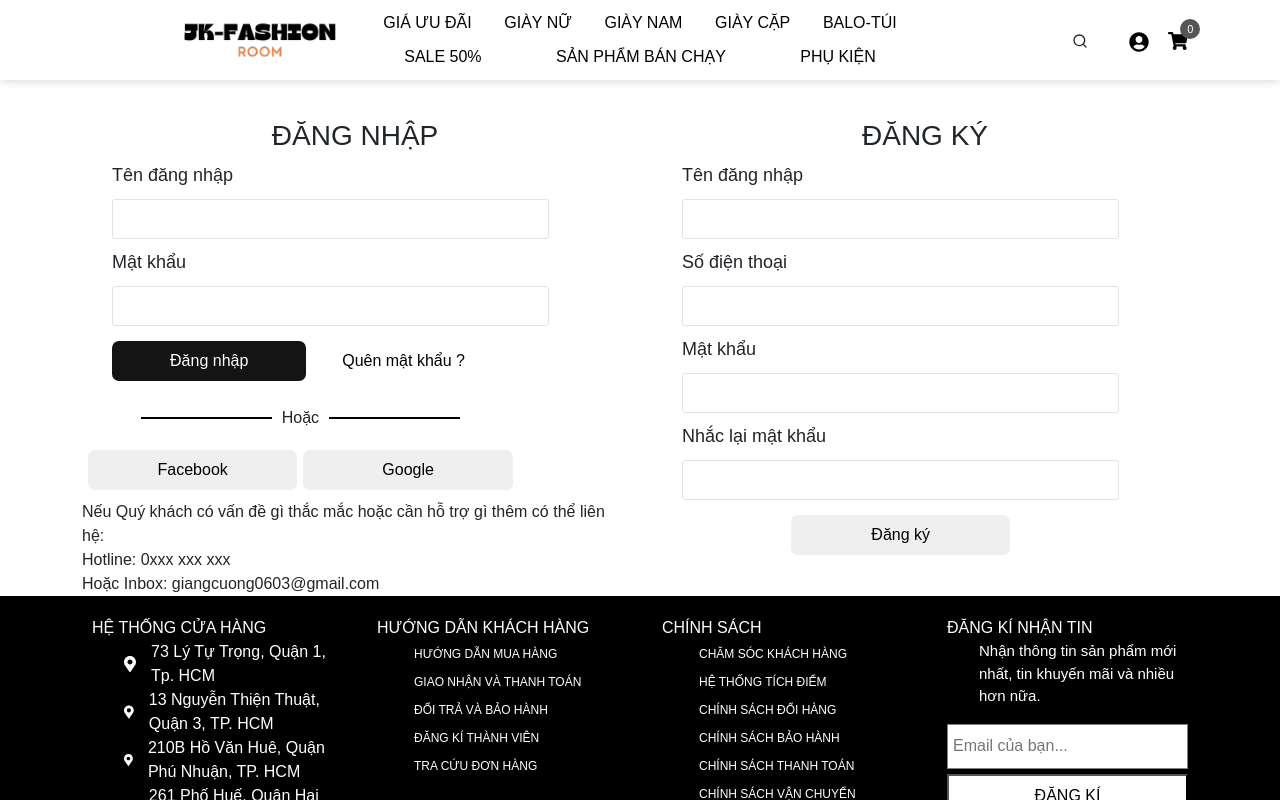
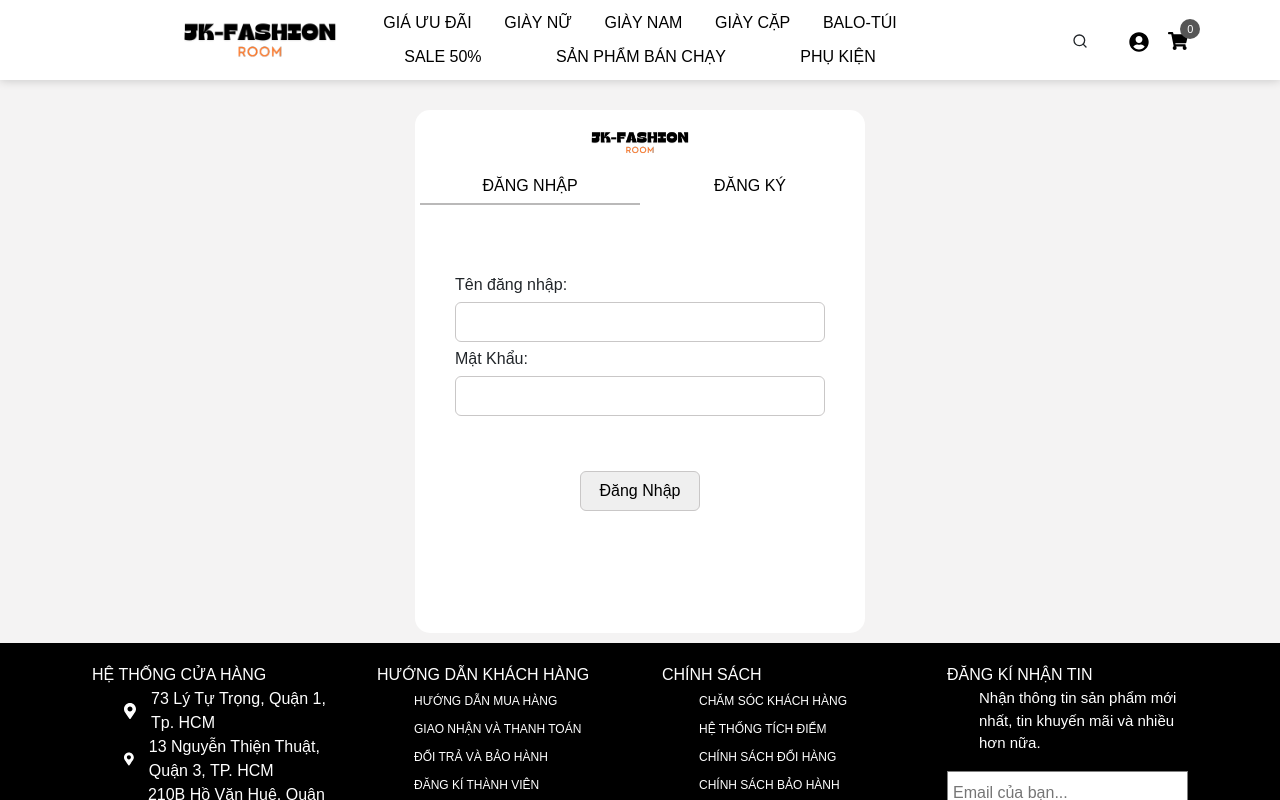
Before and after one commit to Mr-jk03/fashion-web, a React (Create React App) app: page /userform in a window 1280 px wide. Shown: the top 800 px of the page. Built offline with nearby package versions, Linux system fonts and the light colour scheme; a web font is replaced by a local one.

Commit message:
userform 6

```diff
--- a/src/components/Header/User/UserForm/UserForm.css
+++ b/src/components/Header/User/UserForm/UserForm.css
@@ -1,169 +1,117 @@
 .main-userform{
     padding-top: 100px;
+    background-color: rgba(239, 237, 237, 0.667);
 }
-.main-form-us{
-    margin-top: 15px;
+
+.main-userfrom{
+    height: auto;
+    width: 450px;
+    padding: 10px 5px;
+    background-color: rgb(255, 255, 255);
+    margin: 10px auto;
+    border-radius: 15px;
 }
-.sign-cha{
-    height: auto;
 
+.userfrom-logo{
+    height: 45px;
+    width: 100%;
+    display: flex;
+    justify-content: center;
 }
-.sign-cha .text-us{
+.userfrom-logo img{
+    height: 100%;
+    width: auto;
+}
+
+.button-tab{
+    height: 43px;
+    width: 100%;
+    padding: 2px 0;
+    display: flex;
+    justify-content: space-around;
+}
+
+.button-tab button{
+    height: 38px;
+    width: 50%;
+    border: none;
+    background-color: #fff;
+    position: relative;
+    outline: none;
+    transition: color 0.3s ease;
+}
+
+.button-tab button::after {
+    content: ''; /* Tạo một phần tử trống */
+    position: absolute;
+    bottom: 0;
+    left: 0;
+    width: 0%;
+    height: 2px;
+    background-color: rgb(186, 185, 185);
+    transition: width 0.3s ease;
+}
+
+.main-input{
+    height: 415px;
+    width: 100%;
+    padding: 5px;
+    position: relative;
+}
+
+.formSignIn{
+    position: absolute;
+    top: 60px;
+    left: 0;
     height: auto;
     width: 100%;
-    text-align: center;
-}
-.text-us span{
-    font-size: 28px;
-    font-weight: 400;
-}
-.input-info-us{
-    height: auto;
+    padding: 5px 35px;
     display: grid;
-    padding: 0 30px;
 }
 
-.input-info-us label{
-    font-size: 18px;
+.formSignIn input{
+    height: 40px;
+    border: 1px solid rgb(201, 199, 199);
+    border-radius: 6px;
+    outline: none;
+    padding: 10px;
     margin: 5px 0;
 }
-.input-info-us input{
+.formSignIn button{
     height: 40px;
-    width: 90%;
-    border-radius: 3px;
-    border: 1px solid #e2e2e2;
-    outline: none;
-    padding: 0 15px;
-    margin: 5px 0;
-}
-
-.button-sign-forgot{
-    height: auto;
-    width: 80%;
-    padding: 5px 0;
-    margin: 5px 0;
-    display: flex;
-    justify-content: space-evenly;
-}
-
-.button-sign-forgot button{
-    height: 40px;
-    border-radius: 7px;
-    border: none;
-}
-.button-sign-forgot button:nth-child(1){
-    background-color: #151414;
-    color: #fff;
-}
-.button-sign-forgot button:nth-child(2){
-    background-color: #fff;
-}
-.button-sign-forgot button:nth-child(2):hover{
-    color: rgb(12, 138, 241);
-    transition: 0.1s ease-in-out;
-}
-
-.br{
-    height: auto;
-    width: 80%;
-    display: flex;
-    justify-content: center;
-    align-items: center;
-    margin: 15px 0;
-}
-.br div{
-    height: 1px;
-    width: 30%;
-    border: 1px solid black;
-    margin: 0 10px;
-}
-
-.button-forgot{
-    height: auto;
-    width: 80%;
-    padding: 5px 0;
-    margin: 5px 0;
-    display: none;
-}
-
-.button-forgot button{
-    height: 38px;
-    width: 50%;
-    border-radius: 3px;
-    border: none;
-    outline: none;
+    width: 120px;
+    margin: 50px auto 0;
+    border: 1px solid rgb(201, 199, 199);
+    border-radius: 6px;
 }
 
 
-.button-face-google{
+.formSignUp{
+    position: absolute;
+    top: 25px;
+    left: 0;
     height: auto;
-    width: 80%;
-    padding: 5px 0;
-    margin: 5px 0;
-    display: flex;
-    justify-content: space-evenly;
+    width: 100%;
+    padding: 5px 35px;
+    display: grid;
 }
 
-.button-face-google button{
+.formSignUp input{
     height: 40px;
-    width: 48%;
-    border-radius: 7px;
-    border: none;
+    border: 1px solid rgb(201, 199, 199);
+    border-radius: 6px;
+    outline: none;
+    padding: 10px;
+    margin: 5px 0;
+}
+.formSignUp button{
+    height: 40px;
+    width: 120px;
+    margin: 50px auto 0;
+    border: 1px solid rgb(201, 199, 199);
+    border-radius: 6px;
 }
 
-.button-sign-forgot-dk{
-    height: auto;
-    width: 90%;
-    padding: 5px 0;
-    margin: 5px 0;
-    display: flex;
-    justify-content: center;
-    align-items: center;
+.button-tab button.active::after {
+    width: 100%;
 }
-
-.button-sign-forgot-dk button{
-    height: 40px;
-    border-radius: 7px;
-    border: none;
-}
-
-
-
-
-
-
-
-
-@media screen and (max-width: 431px) {
-    .input-info-us input{
-        width: 100%;
-    }
-    .button-sign-forgot{
-        width: 80%;
-        margin: 0 auto;
-    }
-    .br{
-        width: 100%;
-        margin: 0 auto;
-    }
-    .button-forgot{
-        width: 100%;
-        margin: 0 auto;
-        padding: 0 5px;
-        display: flex;
-        justify-content: center;
-        align-items: center;
-    }
-    .button-forgot button{
-        width: 100%;
-    }
-    .button-face-google{
-        width: 100%;
-        margin: 0 auto;
-    }
-    /* .sign-up-cha{
-        display: none;
-    } */
-
-
-}
--- a/src/components/Header/User/UserForm/UserForm.jsx
+++ b/src/components/Header/User/UserForm/UserForm.jsx
@@ -1,97 +1,75 @@
-import { useState, useEffect } from 'react';
+// import { useState, useEffect } from 'react';
 import './UserForm.css';
-
+import logo from '../../../Images/logoJK.png'
+import { useState } from 'react';
 
 const UserForm = () => {
-    const [signUpForm, setSignUpForm] = useState();
+
     const [signInForm, setSignInForm] = useState(true);
+    const [signUpForm, setSignUpForm] = useState(false);
+    const [addClass, setAddClass] = useState('SignIn');
 
-    const windowCheckResize = () => {
-        if(signUpForm){
-            return;
-        }
-        if (window.innerWidth < 541) {
-            setSignUpForm(false);
-        } else {
-            setSignUpForm(true);
-        }
-    };
+    const handleSignInForm = () =>{
+        setSignInForm(true);
+        setSignUpForm(false);
+        setAddClass('SignIn')
+    }
 
-
-    const handleRegisterClick = () => {
+    const handleSignUpForm = () =>{
         setSignUpForm(true);
         setSignInForm(false);
-    };
+        setAddClass('SignUp')
+    }
 
-    useEffect(() => {
-        windowCheckResize();
-        window.addEventListener('resize', windowCheckResize);
-
-        return () => {
-            window.removeEventListener('resize', windowCheckResize);
-        };
-    }, []);
 
     return (
         <div className='main-userform'>
-            <div className="container main-form-us">
+            <div className="container">
                 <div className="row">
-                    {signInForm &&
-                        <div className="col-xl-6 col-lg-6 col-md-6 sign-cha">
-                            <div className='text-us'>
-                                <span>ĐĂNG NHẬP</span>
+                    <div className="main-userfrom">
+                        <div className='userfrom-logo'>
+                            <img src={logo}/>
+                        </div>
+                        <div className='button-tab'>
+                            <button
+                                onClick={handleSignInForm}
+                                className={addClass === 'SignIn' ? 'active' : ''}
+                            >
+                                ĐĂNG NHẬP
+                            </button>
+                            <button
+                                onClick={handleSignUpForm}
+                                className={addClass === 'SignUp' ? 'active' : ''}
+                            >
+                                ĐĂNG KÝ
+                            </button>
+                        </div>
+                        <div className='main-input'>
+                            {signInForm &&
+                            <div className='formSignIn'>
+                                <lable>Tên đăng nhập: </lable>
+                                <input type="text" />
+                                <lable>Mật Khẩu: </lable>
+                                <input type="text" />
+                                <button>Đăng Nhập</button>
                             </div>
-                            <div className='input-info-us'>
-                                <label>Tên đăng nhập</label>
+                            }
+                            {signUpForm &&
+                            <div className='formSignUp'>
+                                <lable>Tên đăng nhập: </lable>
                                 <input type="text" />
-                                <label>Mật khẩu</label>
+                                <lable>Số điện thoại: </lable>
                                 <input type="text" />
-                                <div className='row button-sign-forgot'>
-                                    <button className='col-xl-6 col-lg-6 col-md-6 col-sm-6'>Đăng nhập</button>
-                                    <button className='col-xl-6 col-lg-6 col-md-6 col-sm-6'>Quên mật khẩu ?</button>
-                                </div>
+                                <lable>Mật Khẩu: </lable>
+                                <input type="text" />
+                                <lable>Nhắc lại mật Khẩu: </lable>
+                                <input type="text" />
+                                <button>Đăng Ký</button>
                             </div>
-                            <div className='br'>
-                                <div></div>
-                                <span>Hoặc</span>
-                                <div></div>
-                            </div>
-                            <div className='button-forgot'>
-                                <button onClick={handleRegisterClick}>Đăng ký</button>
-                            </div>
-                            <div className='button-face-google'>
-                                <button>Facebook</button>
-                                <button>Google</button>
-                            </div>
-                            <span>
-                                Nếu Quý khách có vấn đề gì thắc mắc hoặc cần hỗ trợ gì thêm có thể liên hệ: <br />
-                                Hotline: 0xxx xxx xxx<br />
-                                Hoặc Inbox: giangcuong0603@gmail.com
-                            </span>
+                            }
+
                         </div>
-                    }
-
-
-                    {signUpForm &&
-                        <div className="col-xl-6 col-lg-6 col-md-6 sign-cha sign-up-cha">
-                            <div className='text-us'>
-                                <span>ĐĂNG KÝ</span>
-                            </div>
-                            <div className='input-info-us'>
-                                <label>Tên đăng nhập</label>
-                                <input type="text" />
-                                <label>Số điện thoại</label>
-                                <input type="text" />
-                                <label>Mật khẩu</label>
-                                <input type="text" />
-                                <label>Nhắc lại mật khẩu</label>
-                                <input type="text" />
-                                <div className='row button-sign-forgot-dk'>
-                                    <button className='col-xl-6 col-lg-6 col-md-6 col-sm-6'>Đăng ký</button>
-                                </div>
-                            </div>
-                        </div>
-                    }
+                    </div>
                 </div>
             </div>
         </div>
```
